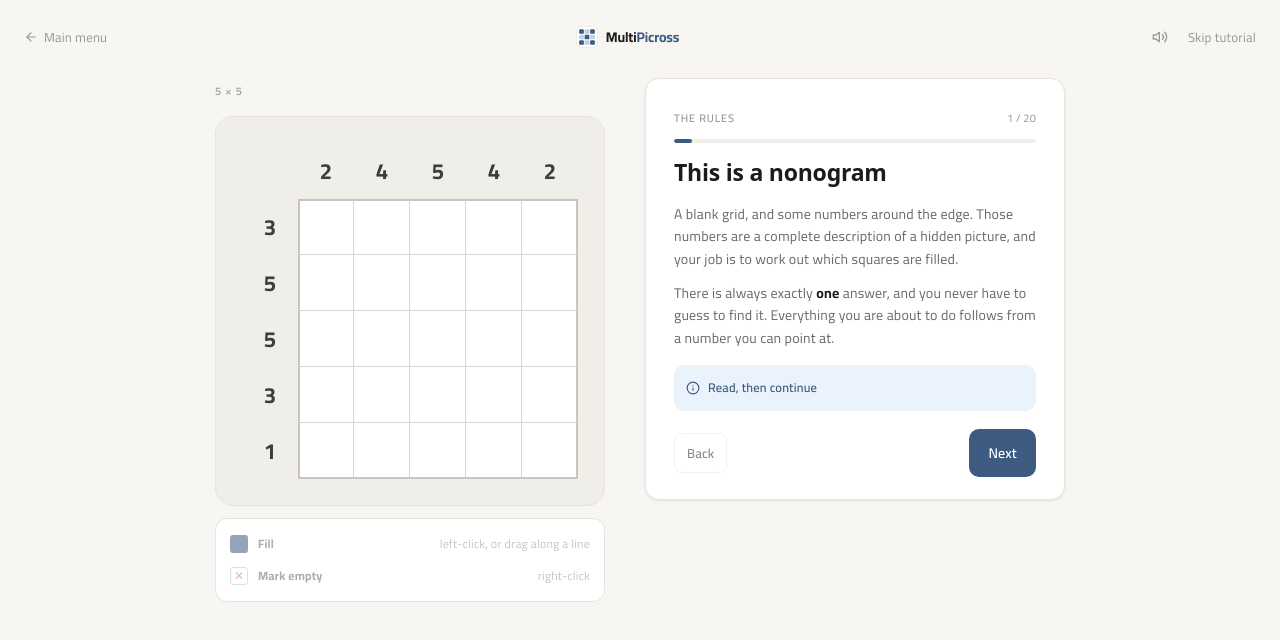
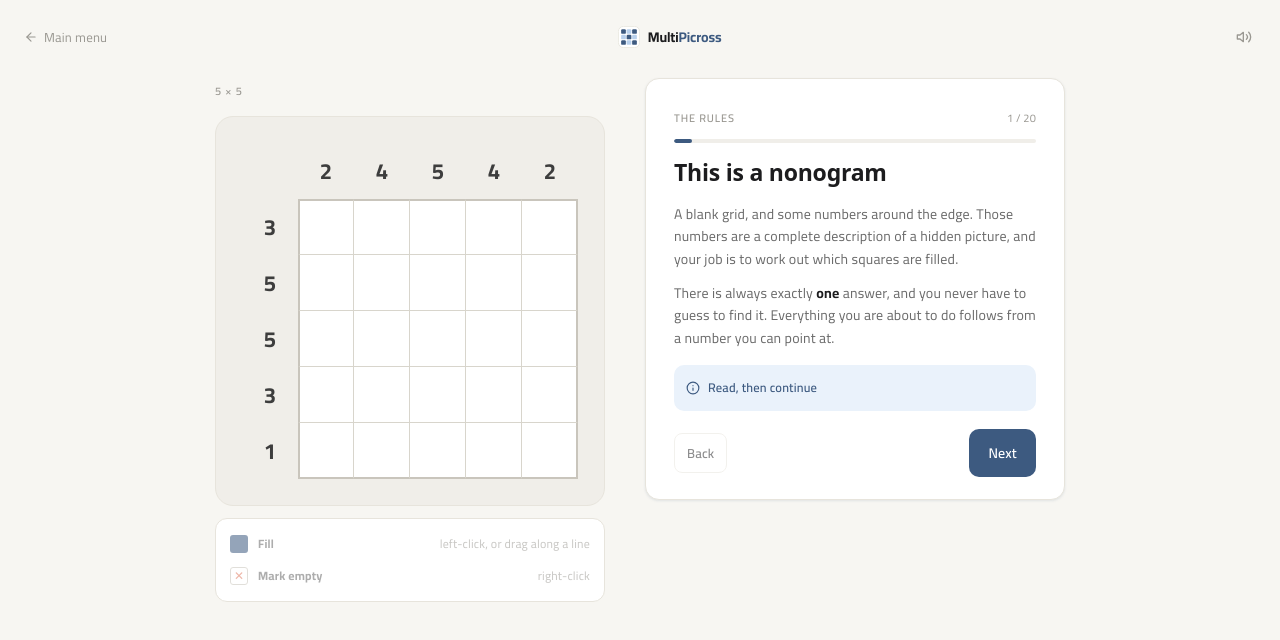
Before and after one commit to Monash-FIT3170/2026W1-MultiPicross, a React (Vite) app in the folder frontend/: page /tutorial in a window 1280 px wide. Shown: the top 640 px of the page. Built offline with nearby package versions, Linux system fonts and the light colour scheme; no server answers; what @colyseus/sdk would draw is missing.

Commit message:
Removed skip tutorial button

```diff
--- a/frontend/src/pages/Tutorial.css
+++ b/frontend/src/pages/Tutorial.css
@@ -39,11 +39,6 @@
 }
 .mp-tut-exit:hover {
   color: var(--color-ink-muted);
-}
-.mp-tut-topbar-right {
-  display: flex;
-  align-items: center;
-  gap: 16px;
 }
 .mp-tut-mute {
   padding: 4px;
@@ -409,7 +404,4 @@
   .mp-tut-title {
     font-size: 20px;
   }
-  .mp-tut-skip {
-    display: none;
-  }
 }
--- a/frontend/src/pages/Tutorial.tsx
+++ b/frontend/src/pages/Tutorial.tsx
@@ -344,7 +344,6 @@ export function Tutorial() {
           Main menu
         </button>
         <Logo size={22} />
-        <div className="mp-tut-topbar-right">
         <button
           className="mp-tut-exit mp-tut-mute"
           onClick={() => setMuted((m) => !m)}
@@ -358,13 +357,6 @@ export function Tutorial() {
             color="currentColor"
           />
         </button>
-          <button
-            className="mp-tut-exit mp-tut-skip"
-            onClick={() => navigate("/")}
-          >
-            Skip tutorial
-          </button>
-        </div>
       </div>
 
       <div className="mp-tut-layout">
```
Lines whose indentation alone changed are shown as unchanged.
